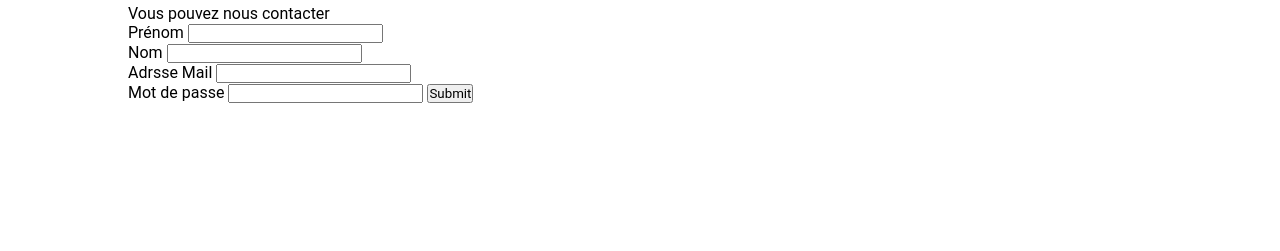
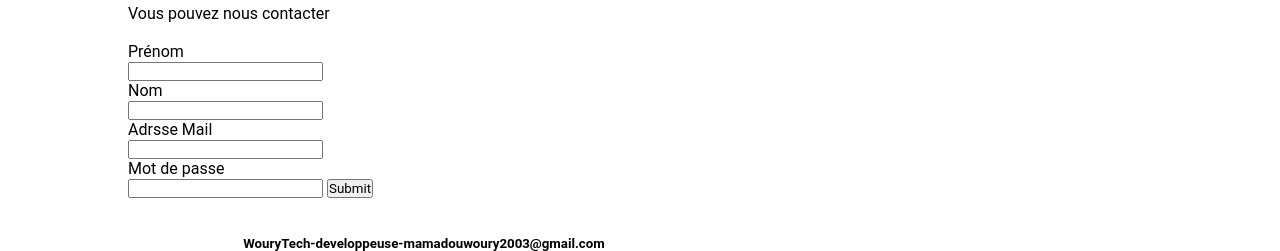
Before and after one commit to MWD2003/FIRST-REPO, a plain HTML site: page index.html in a window 1280 px wide. Shown: the part 1070-1321 px from the top of the page. Before the commit the page ends 1173 px from the top, so only its background shows below. Drawn offline with Linux system fonts and the light colour scheme.

Commit message:
Update index.html

```diff
--- a/index.html
+++ b/index.html
@@ -45,20 +45,24 @@
     <!--formulaire-->
    <form action="">
    <div class="name-field">
-      <div>
-       <label>Prénom</label>
+     <br><div>
+       <label>Prénom</label><br>
        <input type="text">
-       <div>
-         <label>Nom</label>
+      <br><div>
+         <label>Nom</label><br>
          <input type="text">
-         <div>
-            <label>Adrsse Mail</label>
+       <br><div>
+            <label>Adrsse Mail</label><br>
             <input type="email">
-            <div>
-               <label>Mot de passe</label>
+            <br><div>
+               <label>Mot de passe</label><br>
                <input type="password">
                <input type="submit">
                </div>
+               <section id="title">
+                              <br>
+                              <br><h5>WouryTech-developpeuse-mamadouwoury2003@gmail.com</h5>
+                </section>
             </div>
         </div>
       </div>
```
